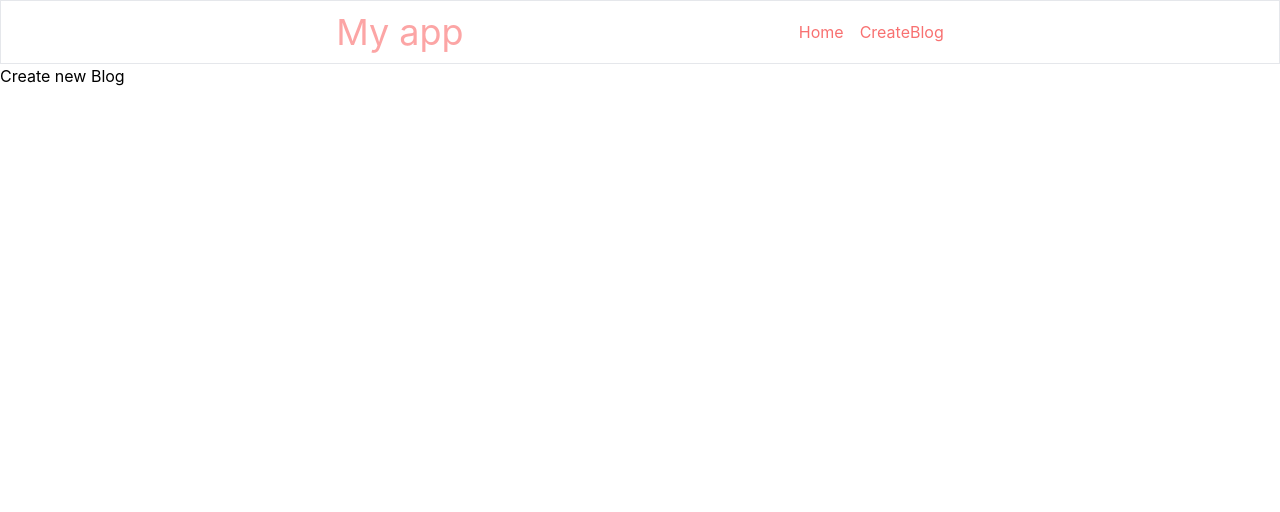
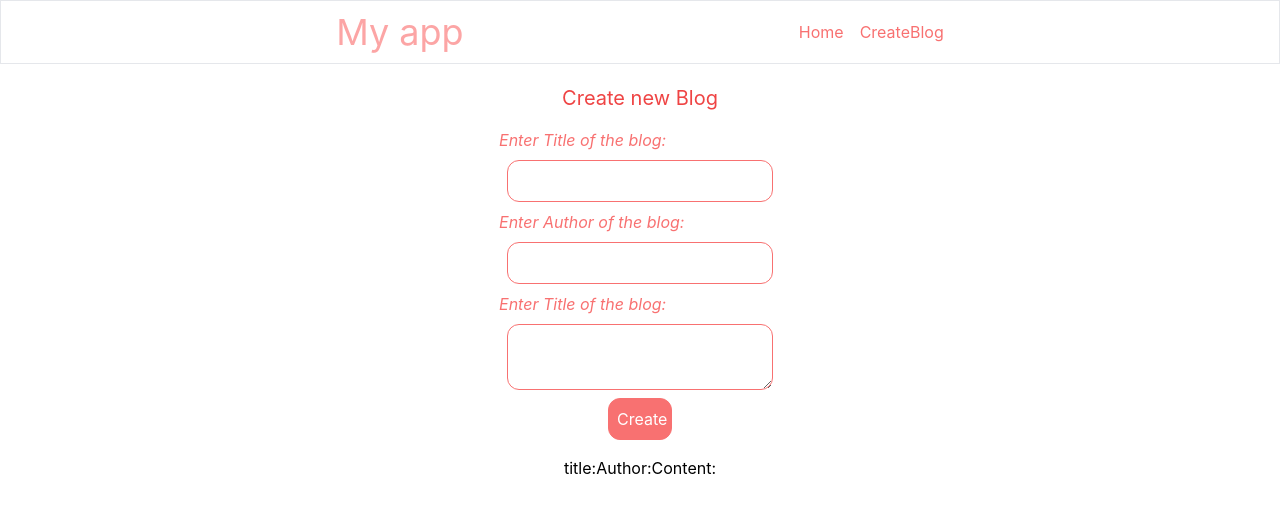
Before and after one commit to tAdithyan/Blog_React, a React (Create React App) app: page /CreateBlog in a window 1280 px wide. Shown: the top 512 px of the page. Built offline with nearby package versions, Linux system fonts and the light colour scheme.

Commit message:
git input basic

```diff
--- a/src/Create.js
+++ b/src/Create.js
@@ -1,7 +1,33 @@
+import { useState } from "react";
+
 const Create = () => {
+  const[title,settitle]=useState('');
+  const[Author,setAuthor]=useState('')
+  const[body,setbody]=useState('')
+
   return (
-    <div className="Create">
-      <h1>Create new Blog</h1>
+    <div className="Create justify-center flex items-center flex-col gap-4 mt-5">
+      <h1 className="text-xl text-red-500  ">Create new Blog</h1>
+      <form  className="flex-col flex ">
+        <label htmlFor="blogtitle" className="text-red-400 italic">Enter Title of the blog:</label>
+        <input type="text" required  className="border border-red-400 rounded-xl p-2 m-2" value={title} onChange={(e)=>settitle(e.target.value)}/>
+        <label htmlFor="blogtitle" className="text-red-400 italic">Enter Author of the blog:</label>
+        <input type="text" required  className="border border-red-400 rounded-xl p-2 m-2" value={Author} onChange={(e)=>setAuthor(e.target.value)}/>
+        <label htmlFor="blogtitle" className="text-red-400 italic">Enter Title of the blog:</label>
+        <textarea className="border border-red-400 rounded-xl p-2 m-2" required value={body} onChange={(e)=>setbody(e.target.value)}></textarea>
+   <div className=" justify-center flex">
+   <button className="border border-red-400 rounded-xl w-16 p-2 hover:text-red-800 bg-red-400 text-white">Create</button>
+
+   </div>
+
+
+      </form>
+      <div className=" gap-4flex flex-col">
+      title:{title}
+      Author:{Author}
+      Content:{body}
+      </div>
+
     </div>
    );
 }
```
